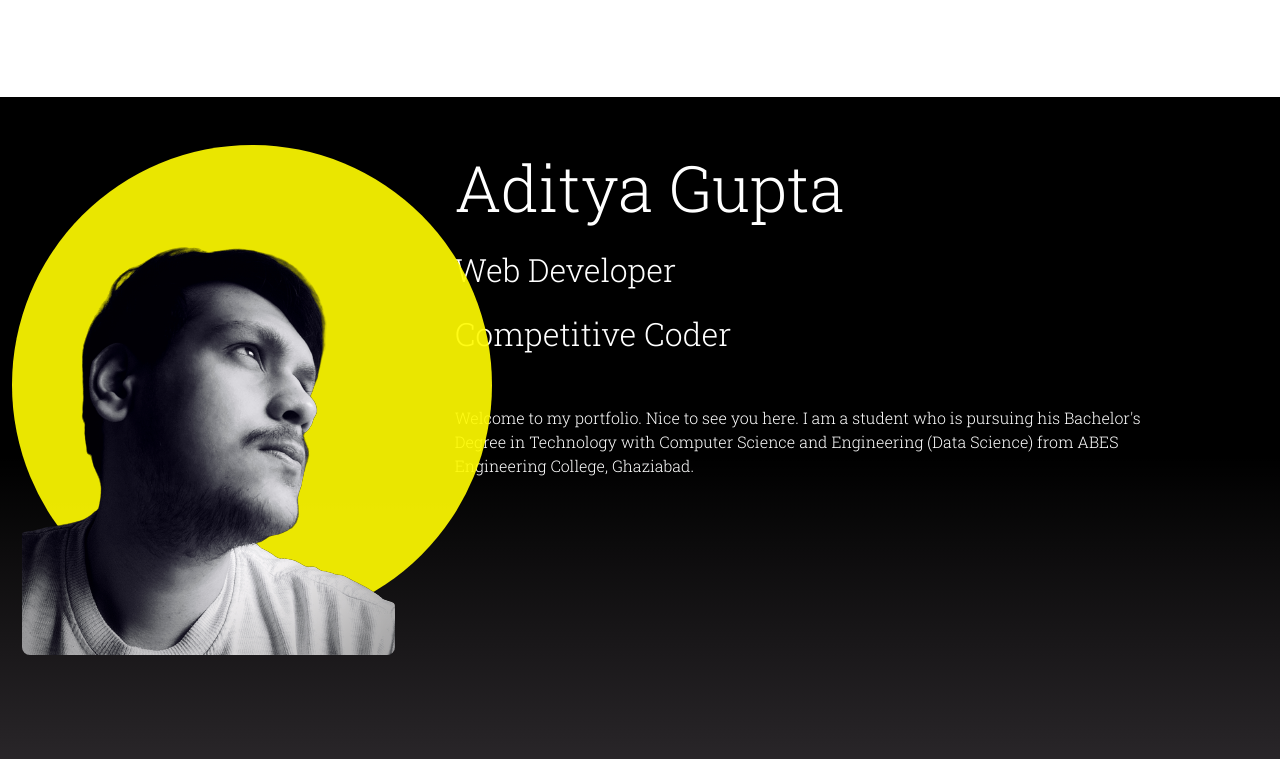
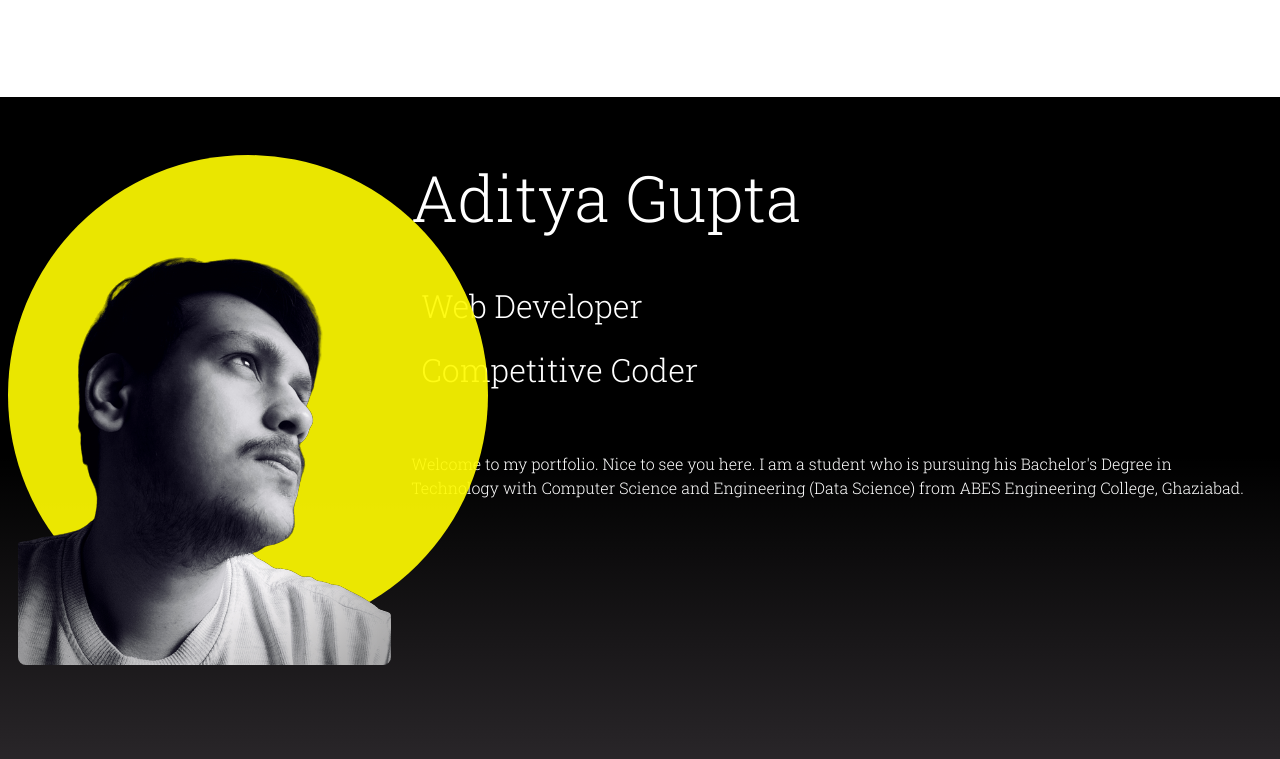
Before and after one commit to aditya3492gupta/Web-Development-Practice, a plain HTML site: page portfolio/HTML/index.html in a window 1280 px wide. Shown: the part 761-1520 px from the top of the page. Drawn offline with nearby package versions, Linux system fonts and the light colour scheme.

Commit message:
Add files via upload

```diff
--- a/portfolio/CSS/index.css
+++ b/portfolio/CSS/index.css
@@ -61,17 +61,17 @@
 }
 
 .profile {
-    /* width: 100%; */
+    width: 100%;
     min-height: 100vh;
-    /* display: flex; */
-    /* display: grid; */
     color: white;
-    background-image: linear-gradient(black 45%, rgba(7, 1, 7, 0.788));
+    background: linear-gradient(black 45%, rgba(7, 1, 7, 0.788));
+    background-attachment: fixed;
 }
 
 .cp {
     background-image: url("/Assets/code.jpg");
-    background-size: cover;
+    background-attachment: fixed;
+    background-size: 100% 100%;
     width: 100%;
     min-height: 100vh;
     color: black;
@@ -87,7 +87,8 @@
 
 .social {
     background-image: url("/Assets/social.jpg");
-    background-size: cover;
+    background-attachment: fixed;
+    background-size: 100% 100%;
     width: 100%;
     min-height: 100vh;
     color: black;
--- a/portfolio/CSS/profile.css
+++ b/portfolio/CSS/profile.css
@@ -1,3 +1,9 @@
+* {
+    margin: 0;
+    padding: 0;
+    box-sizing: border-box;
+}
+
 .under {
     position: relative;
     width: 60vh;
@@ -9,6 +15,16 @@
     /* display: grid; */
 }
 
+.profile {
+    width: 100%;
+    padding: 10px 10px;
+}
+
+.photo {
+    width: 30%;
+    padding: 10px 10px;
+}
+
 .im {
     position: absolute;
     width: 100%;
@@ -17,8 +33,13 @@
     border-radius: 50%;
 }
 
+.skills .list-group {
+    padding: 10px 10px;
+    display: flex;
+}
+
 .job {
-    font-size: 2rem;
+    font-size: 2em;
     list-style: none;
     /* display: flex; */
 }
@@ -49,11 +70,7 @@
 }
 
 .name {
-    width: 60vw;
+    width: 70%;
     height: 200px;
     /* background-color: antiquewhite; */
 }
-
-.list-group {
-    display: inline-block;
-}
--- a/portfolio/HTML/index.html
+++ b/portfolio/HTML/index.html
@@ -12,7 +12,6 @@
     <title>Portfolio</title>
 </head>
 <body>
-
     <nav class="navbar navbar-expand-lg bg-black navbar-dark nav-underline sticky-top">
         <div class="container-fluid">
             <button class="navbar-toggler" type="button" data-bs-toggle="collapse" data-bs-target="#navbarTogglerDemo02"
@@ -40,7 +39,6 @@
             </div>
         </div>
     </nav>
-
     <div class="home container-fluid" id="ho">
         <div class="heading align-content-center display-1 fw-bold">
             <div class="thecard">
@@ -48,32 +46,33 @@
                     <p>Hi there,</p>
                 </div>
                 <div class="back">
-                    <p class="tt">I'm</p>
-                    <p class="tt">Aditya Gupta</p>
+                    <p class="tt">I'm &nbsp;</p>
+                    <p class="tt">&nbsp Aditya Gupta</p>
                 </div>
             </div>
-
         </div>
     </div>
     <div class="profile container-fluid" id="prof">
         <div class="row">
-            <div class="col-sm-6 col-md-4 py-md-5 col-5">
+            <div class="py-md-5 col-md-4 col-md-30 photo">
                 <div class="under">
                     <div class="im">
                         <img src="/Assets/1.png" alt="pp" class="img-fluid rounded-bottom-3">
                     </div>
                 </div>
             </div>
-            <div class="col-7 name py-5">
+            <div class="col-md-8 col-md-70 name py-5">
                 <p class="display-3 mx-3 mt-0 py-1">Aditya Gupta</p>
+                <div class="skills">
                     <ul class="list-group mx-3">
-                    <li class="job">
+                        <li class="job mt-3">
                             Web Developer
                         </li>
                         <li class=" job mt-3">
                             Competitive Coder
                         </li>
                     </ul>
+                </div>
                 <p class="para mt-5 mx-3">Welcome to my portfolio. Nice to see you here. I am a student who is pursuing
                     his
                     Bachelor's Degree
@@ -87,41 +86,32 @@
             <div class="card space mx-5 my-5" style="width: 18rem;">
                 <div class="card-body">
                     <h5 class="card-title justify-content-center fw-bold">CodeChef</h5>
-
-                    <img src="/Assets/cc-logo.svg" alt="codecehf">
-
+                    <img src="/Assets/cc-logo.svg" alt="codechef" class="card-img">
                     <a href="https://www.codechef.com/users/adityavarshney"
                         class="card-link justify-content-center">adityavarshney</a>
-
                 </div>
             </div>
             <div class="card space mx-5 my-5" style="width: 18rem;">
                 <div class="card-body">
                     <h5 class="card-title fw-bold">CodeForces</h5>
-
                     <img src="/Assets/codeforces-sponsored-by-ton-removebg-preview.png" alt="codeforces"
                         class="card-img py-4">
                     <a href="https://codeforces.com/profile/aditya3492gupta" class="card-link">aditya3492gupta</a>
-
                 </div>
             </div>
             <div class="card space mx-5 my-5" style="width: 18rem;">
                 <div class="card-body">
                     <h5 class="card-title fw-bold">HackerRank</h5>
-
                     <img src="/Assets/logo-new-white-green-a5cb16e0ae.svg" alt="hackerrank" class="card-img py-5">
                     <a href="https://www.hackerrank.com/CSDSA_21B1541020" class="card-link">
                         CSDSA_21B1541020</a>
-
                 </div>
             </div>
             <div class="card space mx-5 my-5" style="width: 18rem;">
                 <div class="card-body">
                     <h5 class="card-title fw-bold">LeetCode</h5>
-
                     <img src="/Assets/logo-dark.e99485d9b.svg" alt="leetcode" class="card-img py-4">
                     <a href="https://leetcode.com/aditya3492gupta/" class="card-link">aditya3492gupta</a>
-
                 </div>
             </div>
             <div class="card space mx-5 my-5" style="width: 18rem;">
@@ -141,41 +131,32 @@
             <div class="card space1 mx-5 my-5" style="width: 18rem;">
                 <div class="card-body">
                     <h5 class="card-title justify-content-center fw-bold">Instagram</h5>
-
                     <img src="/Assets/instagram-logo-illustration-removebg-preview.png" alt="insta" class="card-img">
-
                     <a href="https://www.instagram.com/adityasvarshney/"
                         class="card-link justify-content-center">adityasvarshney</a>
-
                 </div>
             </div>
             <div class="card space1 mx-5 my-5" style="width: 18rem;">
                 <div class="card-body">
                     <h5 class="card-title fw-bold">Facebook</h5>
-
                     <img src="/Assets/Facebook-Logo.png" alt="fb" class="card-img py-3">
                     <a href="https://www.facebook.com/profile.php?id=100005336764676" class="card-link">Aditya Gupta</a>
-
                 </div>
             </div>
             <div class="card space1 mx-5 my-5" style="width: 18rem;">
                 <div class="card-body">
                     <h5 class="card-title fw-bold">LinkedIn</h5>
-
                     <img src="/Assets/LinkedIn_Logo.svg.png" alt="link" class="card-img py-5">
                     <a href="https://www.linkedin.com/in/aditya-gupta-227581227/" class="card-link">
                         Aditya Gupta</a>
-
                 </div>
             </div>
             <div class="card space1 mx-5 my-5" style="width: 18rem;">
                 <div class="card-body">
                     <h5 class="card-title fw-bold">Twitter</h5>
-
                     <img src="/Assets/6304a4144b96900853d82d9b_Twitter-Logo-2010.png" alt="Twitter"
                         class="card-img py-4">
                     <a href="https://twitter.com/adityavarse/" class="card-link">adityavarse</a>
-
                 </div>
             </div>
             <div class="card space1 mx-5 my-5" style="width: 18rem;">
```
Lines whose indentation alone changed are shown as unchanged.
